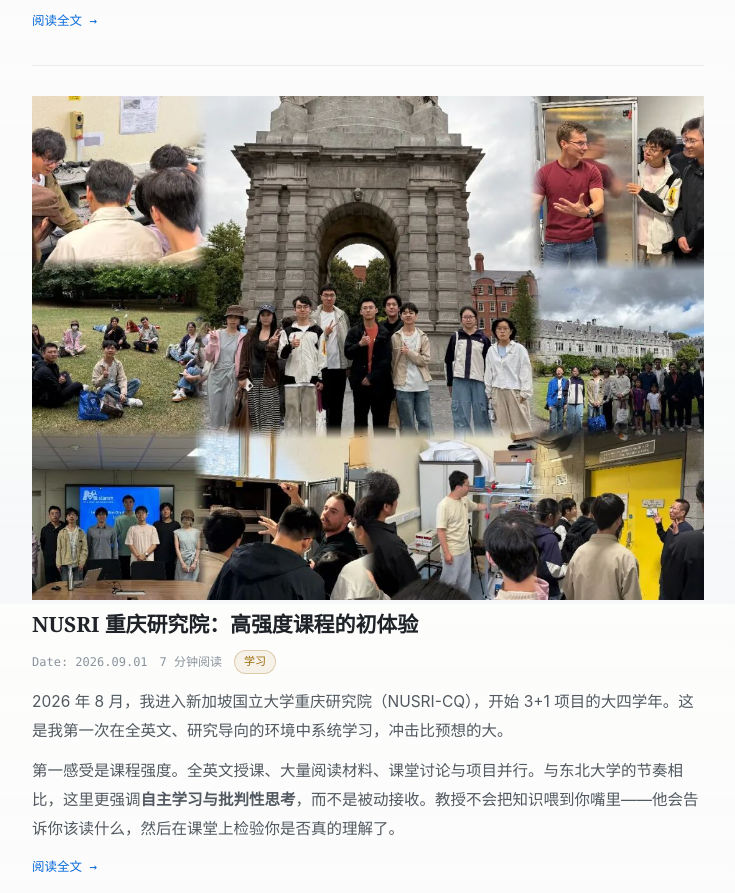
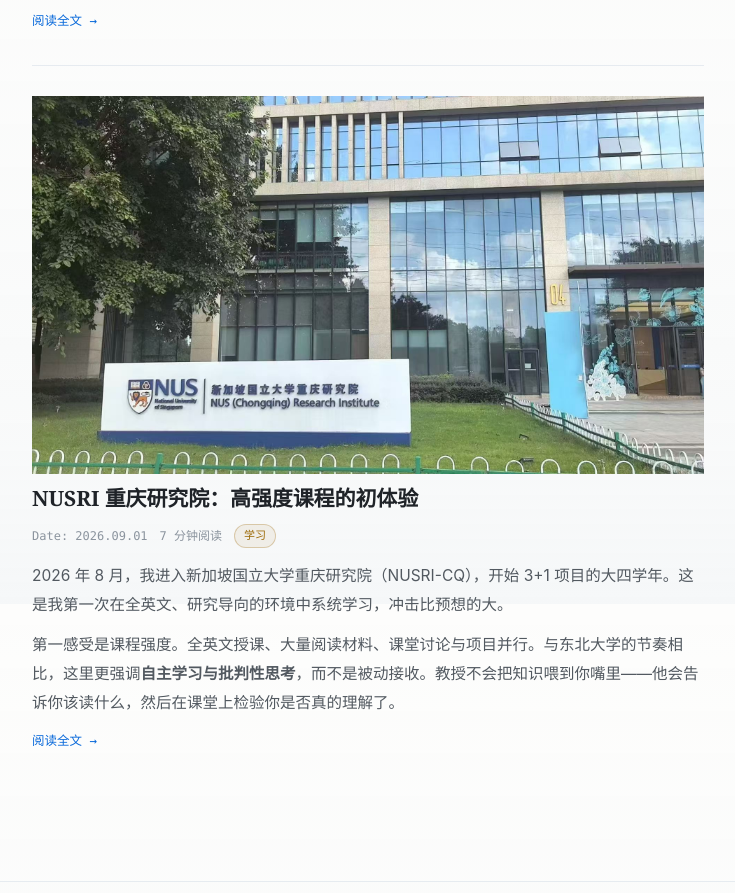
Before and after one commit to Dongxiong67/Dongxiong67.github.io, a plain HTML site: page index.html in a window 1280 px wide. Shown: the part 3396-4289 px from the top of the page, without its empty margins (272-1007 px from the left). Drawn offline with Linux system fonts and the light colour scheme; a web font is replaced by a local one.

Commit message:
v5: NUSRI-CQ campus photo

```diff
--- a/index.html
+++ b/index.html
@@ -498,7 +498,7 @@
   city: `<svg viewBox="0 0 200 100" fill="none" stroke="currentColor" stroke-width="1.3" stroke-linejoin="round"><path d="M40,80 L40,45 L60,45 L60,80 M70,80 L70,30 L95,30 L95,80 M105,80 L105,50 L125,50 L125,80 M135,80 L135,38 L160,38 L160,80 M30,80 L170,80"/><circle cx="155" cy="20" r="7" opacity="0.5"/></svg>`,
 };
 function covHtml(id){
-  const REAL = {'terrylene-workflow':'assets/mopac-fig1-overview.png','ai-materials':'assets/mopac-fig5-ml.png','nusri-experience':'assets/tcd-2026-01.jpg','weibo-leadership':'assets/school-cover.jpg','why-computational':'assets/mopac-graphical-abstract.png','tcd-summer-2026':'assets/tcd-2026-01.jpg','from-ji-an':'assets/school-cover.jpg'};
+  const REAL = {'terrylene-workflow':'assets/mopac-fig1-overview.png','ai-materials':'assets/mopac-fig5-ml.png','nusri-experience':'assets/nusri-cq.jpg','weibo-leadership':'assets/school-cover.jpg','why-computational':'assets/mopac-graphical-abstract.png','tcd-summer-2026':'assets/tcd-2026-01.jpg','from-ji-an':'assets/school-cover.jpg'};
   if(REAL[id]) return `<div class="note-cover real-cover"><img src="${REAL[id]}" alt=""></div>`;
   return COVER[id] ? `<div class="note-cover ${COVER_CLS[COVER[id]]}">${COVER_SVG[COVER[id]]}</div>` : '';
 }
```
Also changed, not shown: assets/nusri-cq.jpg (added).
